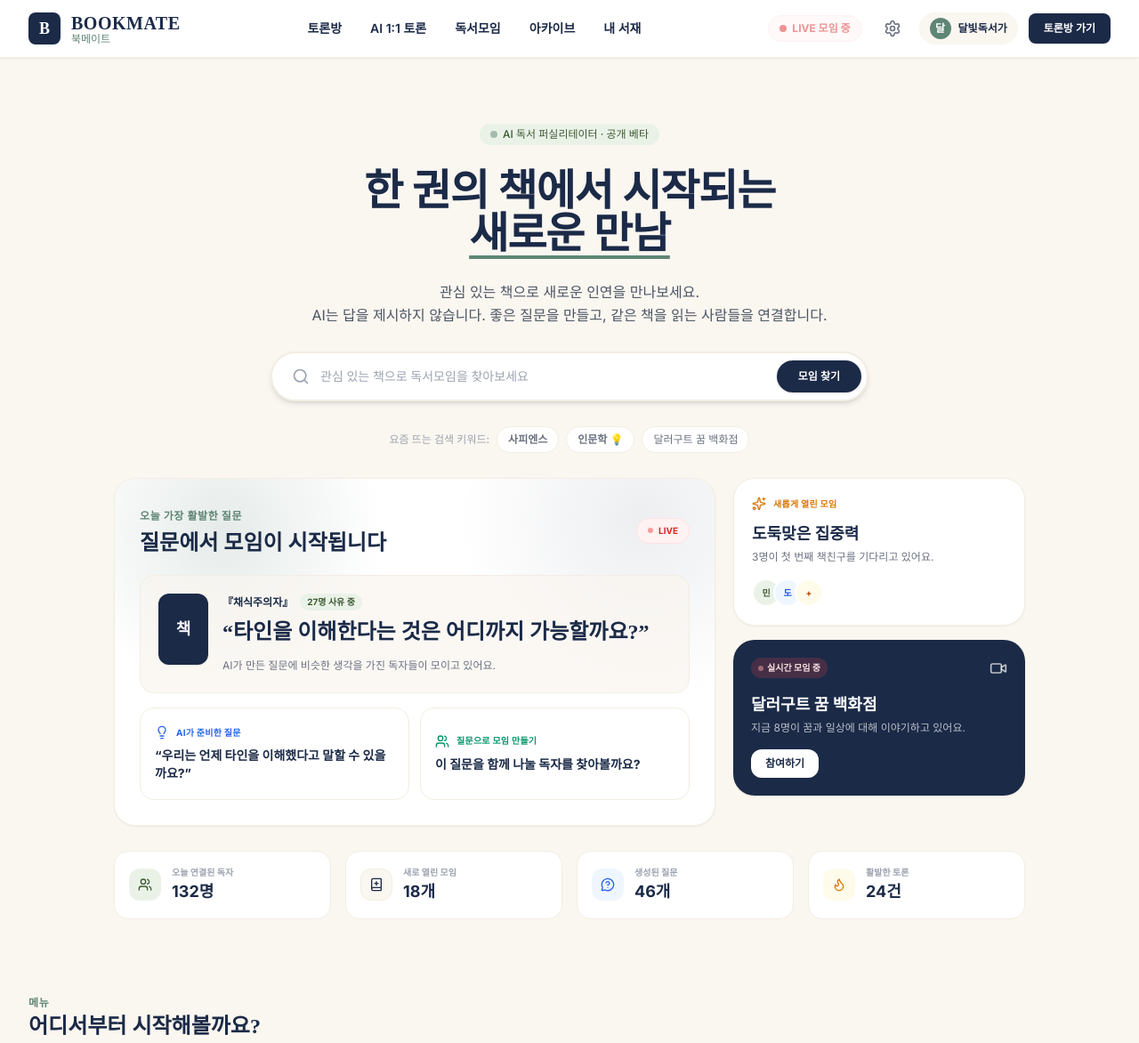
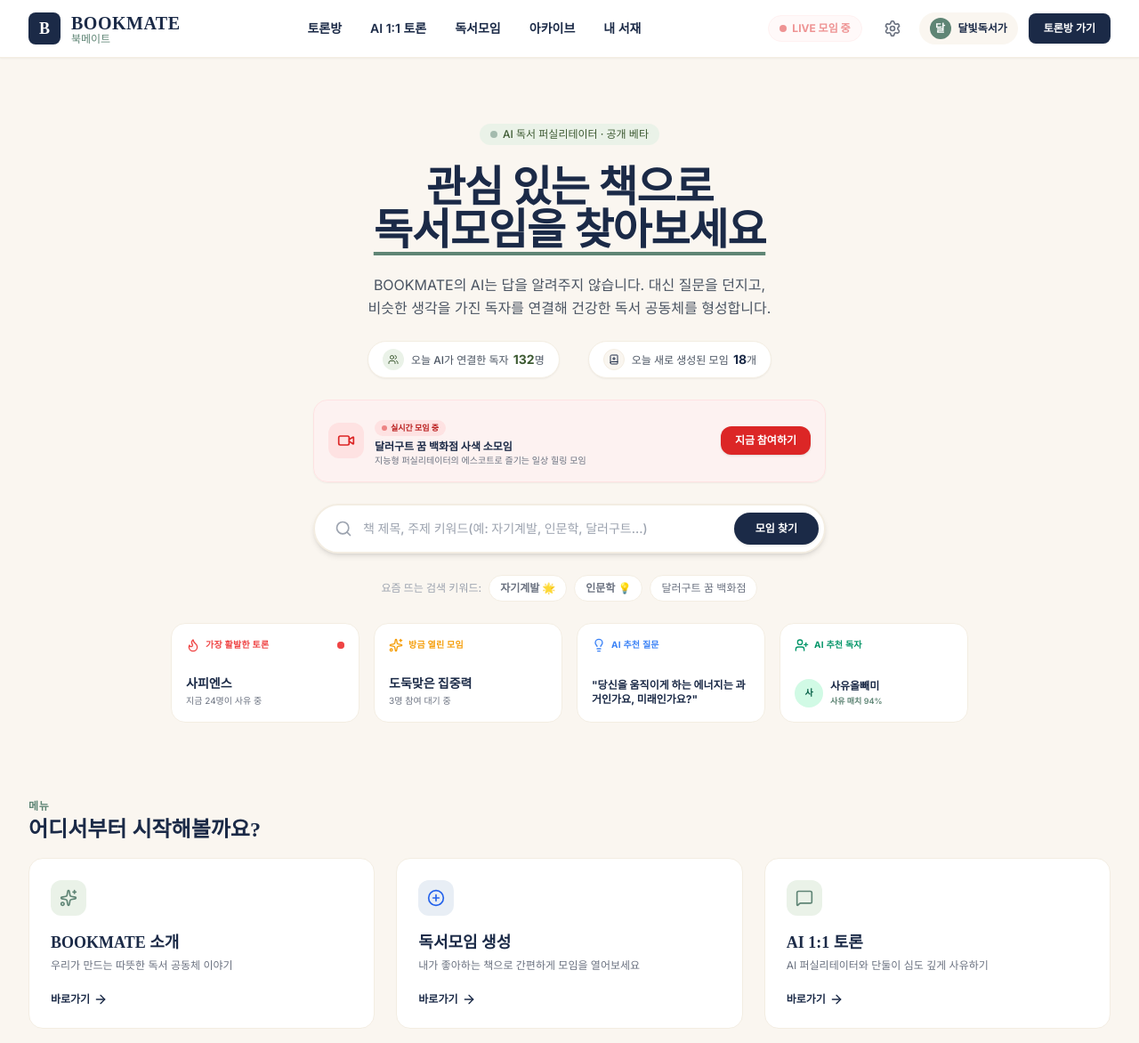
Before and after one commit to yumenokisu-droid/bookmate, a plain HTML site: page index.html in a window 1280 px wide. Shown: the top 1172 px of the page at 89% size. Drawn offline with nearby package versions, Linux system fonts and the light colour scheme.

Commit message:
Add files via upload

```diff
--- a/index.html
+++ b/index.html
@@ -93,28 +93,58 @@
 
         <!-- VIEW: Home -->
         <section id="view-home" class="view-section space-y-10">
-            <div class="text-center py-10 max-w-5xl mx-auto space-y-7 animate-fadeIn">
+            <div class="text-center py-10 max-w-4xl mx-auto space-y-6 animate-fadeIn">
                 <span class="inline-flex items-center gap-1.5 px-3 py-1 rounded-full text-xs font-medium bg-brand-sageLight text-brand-sageDark">
                     <span class="w-2 h-2 rounded-full bg-brand-sage animate-pulse"></span>
                     AI 독서 퍼실리테이터 · 공개 베타
                 </span>
-
                 <h1 class="serif-title text-4xl sm:text-5xl font-bold tracking-tight text-brand-navy leading-tight">
-                    한 권의 책에서 시작되는<br>
-                    <span class="underline decoration-brand-sage decoration-4 underline-offset-8">새로운 만남</span>
+                    관심 있는 책으로<br><span class="underline decoration-brand-sage decoration-4 underline-offset-8">독서모임을 찾아보세요</span>
                 </h1>
-
                 <p class="text-base text-gray-600 leading-relaxed font-sans">
-                    관심 있는 책으로 새로운 인연을 만나보세요. <br class="hidden sm:inline">
-                    AI는 답을 제시하지 않습니다. 좋은 질문을 만들고, 같은 책을 읽는 사람들을 연결합니다.
+                    BOOKMATE의 AI는 답을 알려주지 않습니다. 대신 질문을 던지고, <br class="hidden sm:inline">비슷한 생각을 가진 독자를 연결해 건강한 독서 공동체를 형성합니다.
                 </p>
 
-                <div class="relative max-w-2xl mx-auto mt-8">
+                <!-- 실시간 연결 통계 영역 -->
+                <div class="flex flex-col sm:flex-row justify-center items-center gap-4 sm:gap-8 mt-2 mb-4 animate-fadeIn">
+                    <div class="flex items-center gap-2 bg-white px-4 py-2 rounded-full border border-brand-ivoryDark shadow-sm">
+                        <div class="flex items-center justify-center w-6 h-6 rounded-full bg-brand-sageLight text-brand-sageDark">
+                            <i data-lucide="users" class="w-3 h-3"></i>
+                        </div>
+                        <span class="text-xs font-medium text-gray-600">오늘 AI가 연결한 독자 <strong class="text-brand-sageDark text-sm font-bold ml-0.5">132</strong>명</span>
+                    </div>
+                    <div class="flex items-center gap-2 bg-white px-4 py-2 rounded-full border border-brand-ivoryDark shadow-sm">
+                        <div class="flex items-center justify-center w-6 h-6 rounded-full bg-brand-ivory border border-brand-ivoryDark text-brand-navy">
+                            <i data-lucide="book-plus" class="w-3 h-3"></i>
+                        </div>
+                        <span class="text-xs font-medium text-gray-600">오늘 새로 생성된 모임 <strong class="text-brand-navy text-sm font-bold ml-0.5">18</strong>개</span>
+                    </div>
+                </div>
+
+                <div class="bg-red-50/80 border border-red-100 max-w-xl mx-auto rounded-2xl p-4 flex items-center justify-between shadow-sm animate-fadeIn text-left cursor-pointer" onclick="enterMeetingRoom('달러구트 꿈 백화점')">
+                    <div class="flex items-center gap-3">
+                        <div class="w-10 h-10 bg-red-100 rounded-xl flex items-center justify-center text-red-600">
+                            <i data-lucide="video" class="w-5 h-5"></i>
+                        </div>
+                        <div>
+                            <span class="inline-flex items-center gap-1 bg-red-100 text-red-700 px-2 py-0.5 rounded-full text-[9px] font-bold mb-1">
+                                <span class="w-1.5 h-1.5 rounded-full bg-red-600 animate-pulse"></span> 실시간 모임 중
+                            </span>
+                            <h4 class="text-xs font-bold text-brand-navy">달러구트 꿈 백화점 사색 소모임</h4>
+                            <p class="text-[10px] text-gray-500">지능형 퍼실리테이터의 에스코트로 즐기는 일상 힐링 모임</p>
+                        </div>
+                    </div>
+                    <button class="bg-red-600 hover:bg-red-700 text-white text-xs font-bold px-4 py-2 rounded-xl transition-colors shrink-0 shadow">
+                        지금 참여하기
+                    </button>
+                </div>
+
+                <div class="relative max-w-xl mx-auto mt-8">
                     <div class="flex items-center bg-white rounded-full border-2 border-brand-ivoryDark focus-within:border-brand-sage shadow-md overflow-hidden p-1.5 transition-all">
                         <div class="pl-4 text-gray-400">
                             <i data-lucide="search" class="w-5 h-5"></i>
                         </div>
-                        <input id="main-book-search" type="text" placeholder="관심 있는 책으로 독서모임을 찾아보세요"
+                        <input id="main-book-search" type="text" placeholder="책 제목, 주제 키워드(예: 자기계발, 인문학, 달러구트...)"
                                class="w-full bg-transparent border-none outline-none px-3 py-2.5 text-brand-navy placeholder-gray-400 font-medium text-sm"
                                onkeypress="if(event.key === 'Enter') handleMainSearch()">
                         <button onclick="handleMainSearch()" class="bg-brand-navy hover:bg-brand-navyLight text-white px-6 py-2.5 rounded-full font-semibold text-xs transition-colors shadow flex-shrink-0">
@@ -125,128 +155,65 @@
 
                 <div class="flex flex-wrap items-center justify-center gap-2 mt-4 text-xs text-gray-500">
                     <span class="font-medium text-gray-400">요즘 뜨는 검색 키워드:</span>
-                    <button onclick="quickSearch('사피엔스')" class="px-3 py-1.5 bg-white border border-brand-ivoryDark rounded-full hover:bg-brand-sageLight hover:text-brand-sageDark font-semibold transition-all">사피엔스</button>
+                    <button onclick="quickSearch('자기계발')" class="px-3 py-1.5 bg-white border border-brand-ivoryDark rounded-full hover:bg-brand-sageLight hover:text-brand-sageDark font-semibold transition-all">자기계발 🌟</button>
                     <button onclick="quickSearch('인문학')" class="px-3 py-1.5 bg-white border border-brand-ivoryDark rounded-full hover:bg-brand-sageLight hover:text-brand-sageDark font-semibold transition-all">인문학 💡</button>
                     <button onclick="quickSearch('달러구트 꿈 백화점')" class="px-3 py-1.5 bg-white border border-brand-ivoryDark rounded-full hover:bg-brand-sageLight hover:text-brand-sageDark transition-all">달러구트 꿈 백화점</button>
                 </div>
-
-                <!-- BOOKMATE v1.5: 질문 중심 홈 피드 -->
-                <div class="grid grid-cols-1 lg:grid-cols-3 gap-5 mt-12 text-left">
-                    <div class="lg:col-span-2 bg-white rounded-3xl border border-brand-ivoryDark shadow-sm overflow-hidden home-question-spotlight">
-                        <div class="p-6 sm:p-7">
-                            <div class="flex items-center justify-between gap-3 mb-5">
-                                <div>
-                                    <span class="text-xs font-bold text-brand-sage tracking-wider uppercase">오늘 가장 활발한 질문</span>
-                                    <h2 class="serif-title text-2xl font-bold text-brand-navy mt-1">질문에서 모임이 시작됩니다</h2>
-                                </div>
-                                <span class="inline-flex items-center gap-1.5 bg-red-50 text-red-600 border border-red-100 px-3 py-1.5 rounded-full text-[10px] font-bold">
-                                    <span class="w-1.5 h-1.5 rounded-full bg-red-500 animate-pulse"></span>
-                                    LIVE
-                                </span>
+                <!-- 실시간 추천 영역 (미니멀 카드) -->
+                <div class="grid grid-cols-2 md:grid-cols-4 gap-4 mt-12 text-left animate-fadeIn">
+                    <!-- 가장 활발한 토론 -->
+                    <div class="bg-white p-4 rounded-2xl border border-brand-ivoryDark hover:border-brand-sage hover:-translate-y-1 hover:shadow-md transition-all cursor-pointer flex flex-col justify-between h-28 group" onclick="navigate('realtime-room')">
+                        <div class="flex items-center justify-between mb-2">
+                            <div class="flex items-center gap-1.5 text-red-500">
+                                <i data-lucide="flame" class="w-4 h-4 fill-red-50"></i>
+                                <span class="text-[10px] font-bold tracking-wide">가장 활발한 토론</span>
                             </div>
-
-                            <div class="rounded-2xl bg-brand-ivory/70 border border-brand-ivoryDark p-5 cursor-pointer hover:border-brand-sage transition-all" onclick="quickSearch('채식주의자')">
-                                <div class="flex items-start gap-4">
-                                    <div class="w-14 h-20 rounded-xl bg-brand-navy text-white flex items-center justify-center serif-title text-lg font-bold shadow-sm shrink-0">책</div>
-                                    <div class="min-w-0 flex-1">
-                                        <div class="flex items-center gap-2 mb-2">
-                                            <span class="text-xs font-bold text-brand-navy">『채식주의자』</span>
-                                            <span class="text-[10px] text-brand-sageDark bg-brand-sageLight px-2 py-0.5 rounded-full font-bold">27명 사유 중</span>
-                                        </div>
-                                        <p class="serif-title text-xl sm:text-2xl font-bold text-brand-navy leading-snug">
-                                            “타인을 이해한다는 것은 어디까지 가능할까요?”
-                                        </p>
-                                        <p class="text-xs text-gray-500 mt-3 leading-relaxed">
-                                            AI가 만든 질문에 비슷한 생각을 가진 독자들이 모이고 있어요.
-                                        </p>
-                                    </div>
-                                </div>
-                            </div>
-
-                            <div class="grid grid-cols-1 sm:grid-cols-2 gap-3 mt-4">
-                                <button onclick="navigate('ai-chat')" class="home-soft-card text-left p-4 rounded-2xl border border-brand-ivoryDark bg-white hover:border-brand-sage transition-all">
-                                    <div class="flex items-center gap-2 text-blue-600 mb-2">
-                                        <i data-lucide="lightbulb" class="w-4 h-4"></i>
-                                        <span class="text-[10px] font-bold tracking-wide">AI가 준비한 질문</span>
-                                    </div>
-                                    <p class="text-sm font-bold text-brand-navy leading-snug">“우리는 언제 타인을 이해했다고 말할 수 있을까요?”</p>
-                                </button>
-                                <button onclick="navigate('create-gathering')" class="home-soft-card text-left p-4 rounded-2xl border border-brand-ivoryDark bg-white hover:border-brand-sage transition-all">
-                                    <div class="flex items-center gap-2 text-emerald-600 mb-2">
-                                        <i data-lucide="users" class="w-4 h-4"></i>
-                                        <span class="text-[10px] font-bold tracking-wide">질문으로 모임 만들기</span>
-                                    </div>
-                                    <p class="text-sm font-bold text-brand-navy leading-snug">이 질문을 함께 나눌 독자를 찾아볼까요?</p>
-                                </button>
-                            </div>
+                            <span class="relative flex h-2 w-2">
+                                <span class="animate-ping absolute inline-flex h-full w-full rounded-full bg-red-400 opacity-75"></span>
+                                <span class="relative inline-flex rounded-full h-2 w-2 bg-red-500"></span>
+                            </span>
+                        </div>
+                        <div>
+                            <h4 class="font-bold text-sm text-brand-navy truncate group-hover:text-brand-sage transition-colors">사피엔스</h4>
+                            <p class="text-[10px] text-gray-500 mt-0.5">지금 24명이 사유 중</p>
                         </div>
                     </div>
 
-                    <div class="space-y-4">
-                        <div class="bg-white rounded-3xl border border-brand-ivoryDark shadow-sm p-5 cursor-pointer hover:border-brand-sage transition-all" onclick="navigate('search-results')">
-                            <div class="flex items-center gap-2 text-amber-600 mb-3">
-                                <i data-lucide="sparkles" class="w-4 h-4"></i>
-                                <span class="text-[10px] font-bold tracking-wide">새롭게 열린 모임</span>
-                            </div>
-                            <h3 class="serif-title font-bold text-lg text-brand-navy">도둑맞은 집중력</h3>
-                            <p class="text-xs text-gray-500 mt-1">3명이 첫 번째 책친구를 기다리고 있어요.</p>
-                            <div class="mt-4 flex -space-x-2">
-                                <span class="w-8 h-8 rounded-full bg-brand-sageLight border-2 border-white flex items-center justify-center text-[10px] font-bold text-brand-sageDark">민</span>
-                                <span class="w-8 h-8 rounded-full bg-blue-50 border-2 border-white flex items-center justify-center text-[10px] font-bold text-blue-700">도</span>
-                                <span class="w-8 h-8 rounded-full bg-amber-50 border-2 border-white flex items-center justify-center text-[10px] font-bold text-amber-700">+</span>
-                            </div>
+                    <!-- 방금 열린 모임 -->
+                    <div class="bg-white p-4 rounded-2xl border border-brand-ivoryDark hover:border-brand-sage hover:-translate-y-1 hover:shadow-md transition-all cursor-pointer flex flex-col justify-between h-28 group" onclick="navigate('search-results')">
+                        <div class="flex items-center gap-1.5 text-amber-500 mb-2">
+                            <i data-lucide="sparkles" class="w-4 h-4 fill-amber-50"></i>
+                            <span class="text-[10px] font-bold tracking-wide">방금 열린 모임</span>
                         </div>
-
-                        <div class="bg-brand-navy text-white rounded-3xl p-5 shadow-sm cursor-pointer hover:-translate-y-0.5 transition-all" onclick="enterMeetingRoom('달러구트 꿈 백화점')">
-                            <div class="flex items-center justify-between mb-4">
-                                <span class="inline-flex items-center gap-1 bg-red-500/20 text-red-100 px-2 py-1 rounded-full text-[10px] font-bold">
-                                    <span class="w-1.5 h-1.5 rounded-full bg-red-300 animate-pulse"></span>
-                                    실시간 모임 중
-                                </span>
-                                <i data-lucide="video" class="w-5 h-5 text-white/70"></i>
-                            </div>
-                            <h3 class="serif-title font-bold text-lg">달러구트 꿈 백화점</h3>
-                            <p class="text-xs text-white/70 mt-1">지금 8명이 꿈과 일상에 대해 이야기하고 있어요.</p>
-                            <button class="mt-4 bg-white text-brand-navy text-xs font-bold px-4 py-2 rounded-xl">참여하기</button>
+                        <div>
+                            <h4 class="font-bold text-sm text-brand-navy truncate group-hover:text-brand-sage transition-colors">도둑맞은 집중력</h4>
+                            <p class="text-[10px] text-gray-500 mt-0.5">3명 참여 대기 중</p>
                         </div>
                     </div>
-                </div>
 
-                <div class="grid grid-cols-2 md:grid-cols-4 gap-4 mt-8 text-left animate-fadeIn">
-                    <div class="bg-white p-4 rounded-2xl border border-brand-ivoryDark flex items-center gap-3">
-                        <div class="w-9 h-9 rounded-xl bg-brand-sageLight text-brand-sageDark flex items-center justify-center">
-                            <i data-lucide="users" class="w-4 h-4"></i>
+                    <!-- AI 추천 질문 -->
+                    <div class="bg-white p-4 rounded-2xl border border-brand-ivoryDark hover:border-brand-sage hover:-translate-y-1 hover:shadow-md transition-all cursor-pointer flex flex-col justify-between h-28 group" onclick="navigate('ai-chat')">
+                        <div class="flex items-center gap-1.5 text-blue-500 mb-2">
+                            <i data-lucide="lightbulb" class="w-4 h-4 fill-blue-50"></i>
+                            <span class="text-[10px] font-bold tracking-wide">AI 추천 질문</span>
                         </div>
                         <div>
-                            <p class="text-[10px] text-gray-400 font-bold">오늘 연결된 독자</p>
-                            <p class="text-lg font-bold text-brand-navy">132명</p>
+                            <h4 class="font-bold text-xs text-brand-navy line-clamp-2 leading-snug group-hover:text-brand-sage transition-colors">"당신을 움직이게 하는 에너지는 과거인가요, 미래인가요?"</h4>
                         </div>
                     </div>
-                    <div class="bg-white p-4 rounded-2xl border border-brand-ivoryDark flex items-center gap-3">
-                        <div class="w-9 h-9 rounded-xl bg-brand-ivory text-brand-navy border border-brand-ivoryDark flex items-center justify-center">
-                            <i data-lucide="book-plus" class="w-4 h-4"></i>
+
+                    <!-- AI 추천 독자 -->
+                    <div class="bg-white p-4 rounded-2xl border border-brand-ivoryDark hover:border-brand-sage hover:-translate-y-1 hover:shadow-md transition-all cursor-pointer flex flex-col justify-between h-28 group" onclick="sayHelloToReader('사유올빼미')">
+                        <div class="flex items-center gap-1.5 text-emerald-600 mb-2">
+                            <i data-lucide="user-plus" class="w-4 h-4"></i>
+                            <span class="text-[10px] font-bold tracking-wide">AI 추천 독자</span>
                         </div>
-                        <div>
-                            <p class="text-[10px] text-gray-400 font-bold">새로 열린 모임</p>
-                            <p class="text-lg font-bold text-brand-navy">18개</p>
-                        </div>
-                    </div>
-                    <div class="bg-white p-4 rounded-2xl border border-brand-ivoryDark flex items-center gap-3">
-                        <div class="w-9 h-9 rounded-xl bg-blue-50 text-blue-600 flex items-center justify-center">
-                            <i data-lucide="message-circle-question" class="w-4 h-4"></i>
-                        </div>
-                        <div>
-                            <p class="text-[10px] text-gray-400 font-bold">생성된 질문</p>
-                            <p class="text-lg font-bold text-brand-navy">46개</p>
-                        </div>
-                    </div>
-                    <div class="bg-white p-4 rounded-2xl border border-brand-ivoryDark flex items-center gap-3">
-                        <div class="w-9 h-9 rounded-xl bg-amber-50 text-amber-600 flex items-center justify-center">
-                            <i data-lucide="flame" class="w-4 h-4"></i>
-                        </div>
-                        <div>
-                            <p class="text-[10px] text-gray-400 font-bold">활발한 토론</p>
-                            <p class="text-lg font-bold text-brand-navy">24건</p>
+                        <div class="flex items-center gap-2 mt-1">
+                            <div class="w-8 h-8 rounded-full bg-emerald-100 text-emerald-800 text-[10px] font-bold flex items-center justify-center font-serif shrink-0">사</div>
+                            <div class="overflow-hidden">
+                                <h4 class="font-bold text-xs text-brand-navy truncate group-hover:text-brand-sage transition-colors">사유올빼미</h4>
+                                <p class="text-[9px] text-brand-sage mt-0.5 font-semibold">사유 매치 94%</p>
+                            </div>
                         </div>
                     </div>
                 </div>
```
